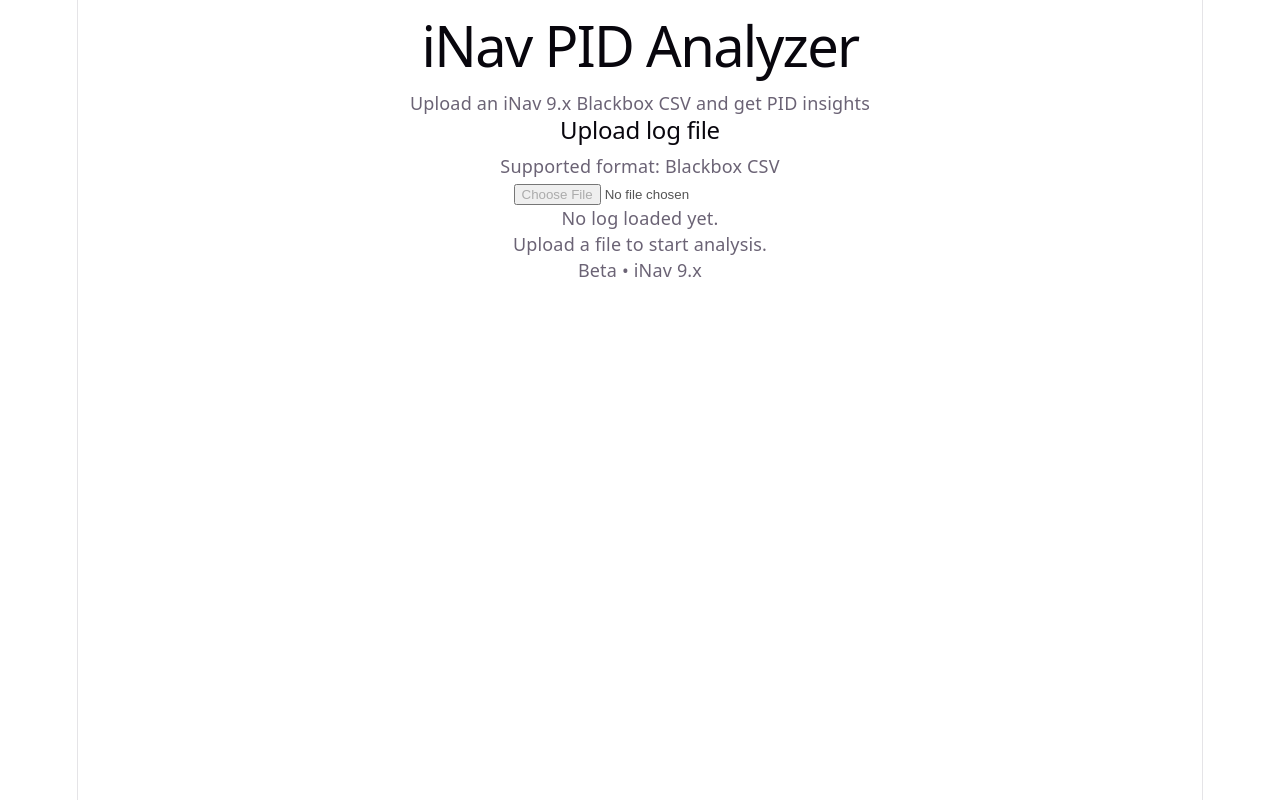
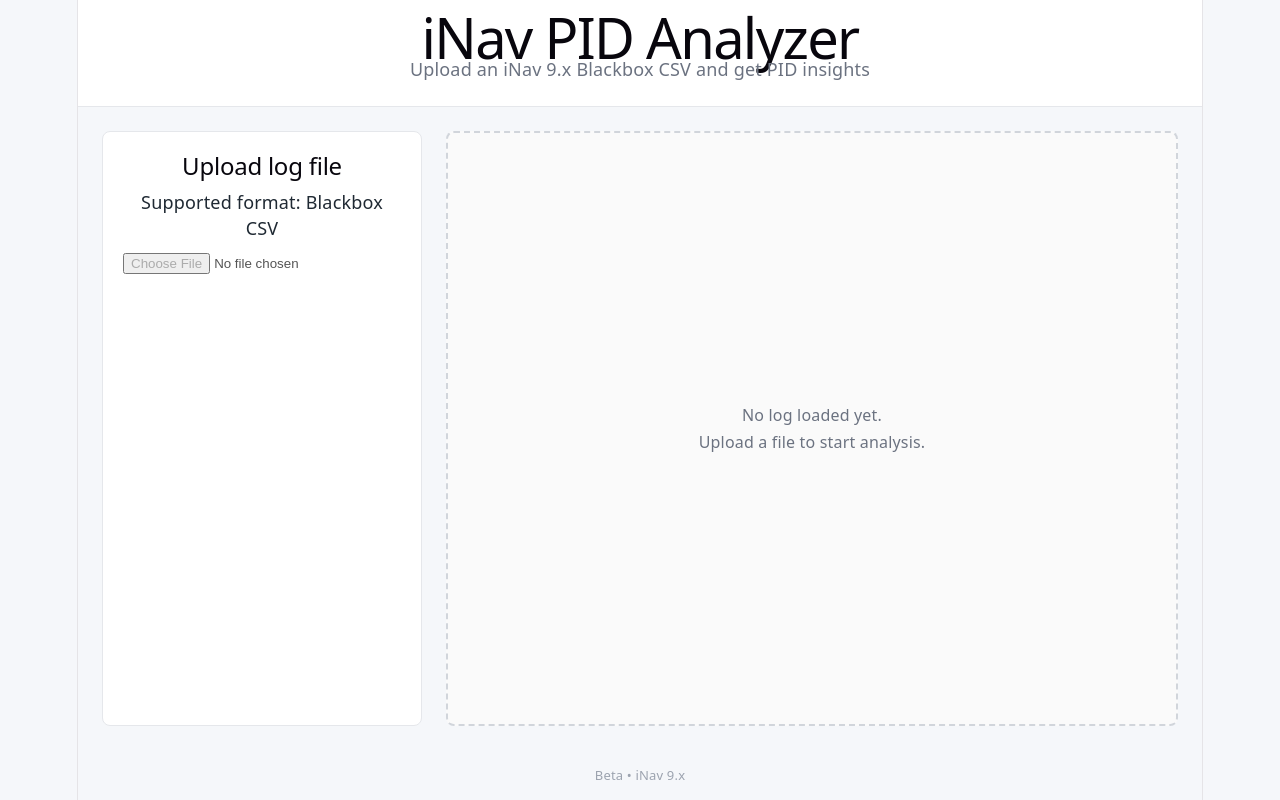
Before and after one commit to srul/inav-pid-analyzer, a React (Vite) app: page / in a window 1280 px wide. Built offline with nearby package versions, Linux system fonts and the light colour scheme.

Commit message:
Update App.css

```diff
--- a/src/App.css
+++ b/src/App.css
@@ -1,184 +1,73 @@
-.counter {
-  font-size: 16px;
-  padding: 5px 10px;
-  border-radius: 5px;
-  color: var(--accent);
-  background: var(--accent-bg);
-  border: 2px solid transparent;
-  transition: border-color 0.3s;
-  margin-bottom: 24px;
-
-  &:hover {
-    border-color: var(--accent-border);
-  }
-  &:focus-visible {
-    outline: 2px solid var(--accent);
-    outline-offset: 2px;
-  }
+* {
+  box-sizing: border-box;
 }
 
-.hero {
-  position: relative;
-
-  .base,
-  .framework,
-  .vite {
-    inset-inline: 0;
-    margin: 0 auto;
-  }
-
-  .base {
-    width: 170px;
-    position: relative;
-    z-index: 0;
-  }
-
-  .framework,
-  .vite {
-    position: absolute;
-  }
-
-  .framework {
-    z-index: 1;
-    top: 34px;
-    height: 28px;
-    transform: perspective(2000px) rotateZ(300deg) rotateX(44deg) rotateY(39deg)
-      scale(1.4);
-  }
-
-  .vite {
-    z-index: 0;
-    top: 107px;
-    height: 26px;
-    width: auto;
-    transform: perspective(2000px) rotateZ(300deg) rotateX(40deg) rotateY(39deg)
-      scale(0.8);
-  }
+body {
+  margin: 0;
+  font-family: system-ui, -apple-system, Segoe UI, Roboto, sans-serif;
+  background: #f5f7fa;
+  color: #1f2933;
 }
 
-#center {
+.app {
+  min-height: 100vh;
   display: flex;
   flex-direction: column;
-  gap: 25px;
-  place-content: center;
-  place-items: center;
-  flex-grow: 1;
-
-  @media (max-width: 1024px) {
-    padding: 32px 20px 24px;
-    gap: 18px;
-  }
 }
 
-#next-steps {
-  display: flex;
-  border-top: 1px solid var(--border);
-  text-align: left;
-
-  & > div {
-    flex: 1 1 0;
-    padding: 32px;
-    @media (max-width: 1024px) {
-      padding: 24px 20px;
-    }
-  }
-
-  .icon {
-    margin-bottom: 16px;
-    width: 22px;
-    height: 22px;
-  }
-
-  @media (max-width: 1024px) {
-    flex-direction: column;
-    text-align: center;
-  }
+.header {
+  padding: 24px;
+  background: white;
+  border-bottom: 1px solid #e5e7eb;
 }
 
-#docs {
-  border-right: 1px solid var(--border);
-
-  @media (max-width: 1024px) {
-    border-right: none;
-    border-bottom: 1px solid var(--border);
-  }
+.header h1 {
+  margin: 0;
 }
 
-#next-steps ul {
-  list-style: none;
-  padding: 0;
-  display: flex;
-  gap: 8px;
-  margin: 32px 0 0;
-
-  .logo {
-    height: 18px;
-  }
-
-  a {
-    color: var(--text-h);
-    font-size: 16px;
-    border-radius: 6px;
-    background: var(--social-bg);
-    display: flex;
-    padding: 6px 12px;
-    align-items: center;
-    gap: 8px;
-    text-decoration: none;
-    transition: box-shadow 0.3s;
-
-    &:hover {
-      box-shadow: var(--shadow);
-    }
-    .button-icon {
-      height: 18px;
-      width: 18px;
-    }
-  }
-
-  @media (max-width: 1024px) {
-    margin-top: 20px;
-    flex-wrap: wrap;
-    justify-content: center;
-
-    li {
-      flex: 1 1 calc(50% - 8px);
-    }
-
-    a {
-      width: 100%;
-      justify-content: center;
-      box-sizing: border-box;
-    }
-  }
+.header p {
+  margin-top: 6px;
+  color: #6b7280;
 }
 
-#spacer {
-  height: 88px;
-  border-top: 1px solid var(--border);
-  @media (max-width: 1024px) {
-    height: 48px;
-  }
+.main {
+  flex: 1;
+  padding: 24px;
+  display: grid;
+  grid-template-columns: 320px 1fr;
+  gap: 24px;
 }
 
-.ticks {
-  position: relative;
+.upload-card {
+  background: white;
+  padding: 20px;
+  border-radius: 8px;
+  border: 1px solid #e5e7eb;
+}
+
+.upload-card h2 {
+  margin-top: 0;
+}
+
+.upload-card input {
+  margin-top: 12px;
   width: 100%;
+}
 
-  &::before,
-  &::after {
-    content: '';
-    position: absolute;
-    top: -4.5px;
-    border: 5px solid transparent;
-  }
+.empty-state {
+  background: #fafafa;
+  border: 2px dashed #d1d5db;
+  border-radius: 8px;
+  display: flex;
+  align-items: center;
+  justify-content: center;
+  color: #6b7280;
+  font-size: 16px;
+  text-align: center;
+}
 
-  &::before {
-    left: 0;
-    border-left-color: var(--border);
-  }
-  &::after {
-    right: 0;
-    border-right-color: var(--border);
-  }
+.footer {
+  padding: 12px 24px;
+  font-size: 13px;
+  color: #9ca3af;
 }
```
